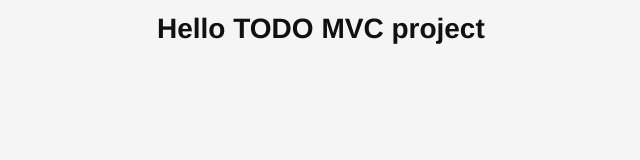
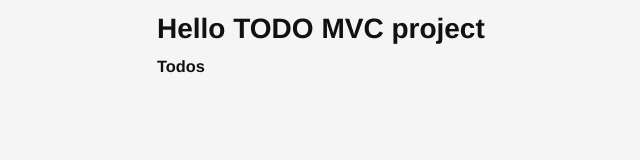
Before and after one commit to DivyangMehtaGit/todomvc, an Angular app: page / in a window 1280 px wide. Shown: the top 160 px of the page, without its empty margins (208-848 px from the left). Built offline with nearby package versions, Linux system fonts and the light colour scheme.

Commit message:
defined module structure for todos

```diff
--- a/src/app/app.component.html
+++ b/src/app/app.component.html
@@ -1,4 +1,2 @@
-<h1>
-  Hello TODO MVC project
-</h1>
+<h1>Hello TODO MVC project</h1>
 <router-outlet></router-outlet>
--- /dev/null
+++ b/src/app/todos/components/todos/todos.component.html
@@ -0,0 +1,3 @@
+<h3>
+    Todos
+</h3>
--- /dev/null
+++ b/src/app/todos/components/todos/todos.component.ts
@@ -0,0 +1,15 @@
+import { Component, OnInit } from '@angular/core';
+
+@Component({
+  selector: 'app-todos',
+  templateUrl: './todos.component.html',
+  styleUrls: ['./todos.component.css']
+})
+export class TodosComponent implements OnInit {
+
+  constructor() { }
+
+  ngOnInit(): void {
+  }
+
+}
```
Also changed, not shown: src/app/app.module.ts (+5 -3 lines), src/app/todos/todos.module.ts (added, +22 -0 lines), src/app/todos/components/todos/todos.component.css (added), 1 other file (tests, documents, lock files or other folders).
